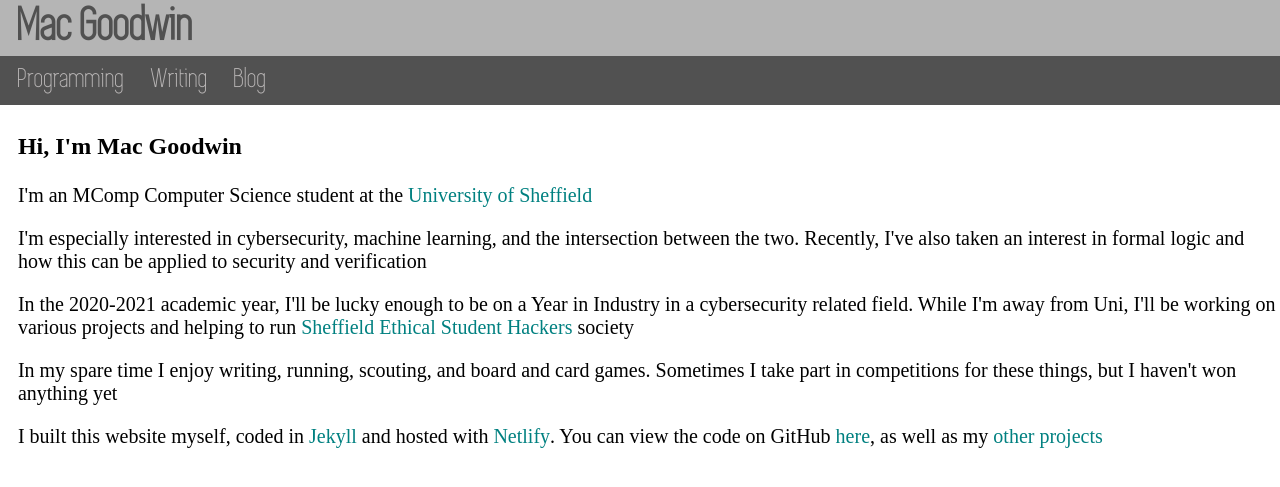
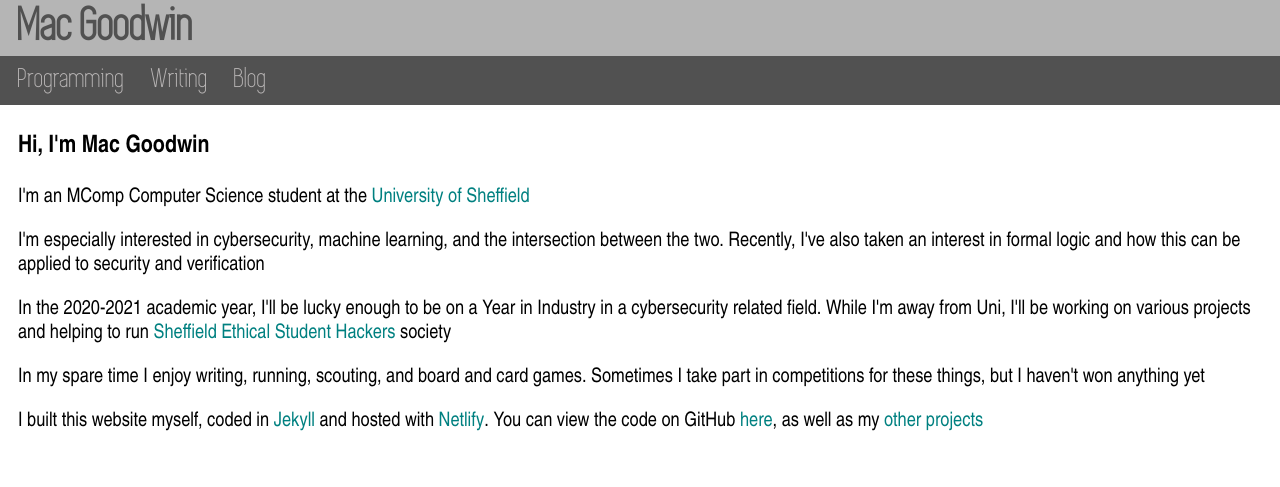
Before and after one commit to Twigonometry/mac-goodwin.com, a Jekyll site: the page built from mac-goodwin/index.html, in a window 1280 px wide. Shown: the top 487 px of the page. Built offline with Jekyll 4.4.1, drawn with Linux system fonts in a browser that asks for light colours; some web fonts are replaced.

Commit message:
Added and tested backup fonts

```diff
--- a/mac-goodwin/_sass/main.scss
+++ b/mac-goodwin/_sass/main.scss
@@ -31,12 +31,12 @@ body {
 
 .banner h1 {
   color: rgb(81, 81, 81);
-  font-family: 'Simplifica', sans-serif;
+  font-family: 'Simplifica', 'Helvetica', sans-serif;
   font-size: 48px;
 }
 
 .nav {
-  font-family: 'Simplifica', sans-serif;
+  font-family: 'Simplifica', 'Helvetica', sans-serif;
   font-size: 28px;
   width: 100%;
   background-color: rgb(81, 81, 81);
@@ -74,12 +74,12 @@ main {
 }
 
 main h3 {
-  font-family: 'Bellota Text';
+  font-family: 'Bellota Text', 'Arial Narrow';
   font-size: 24px;
 }
 
 .text-block p {
-  font-family:  'Bellota Text';
+  font-family:  'Bellota Text', 'Arial Narrow';
   font-size: 20px;
 }
 
```
